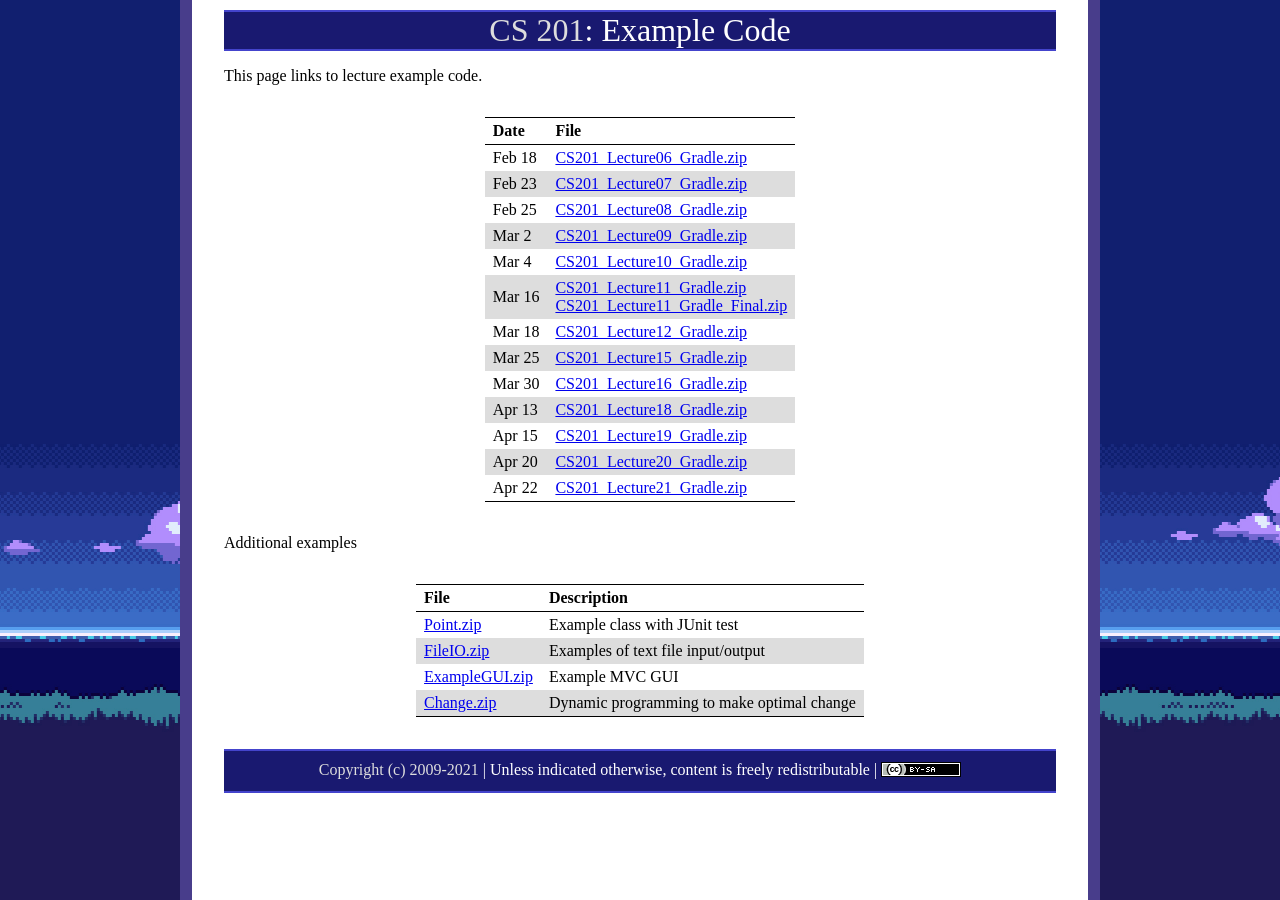
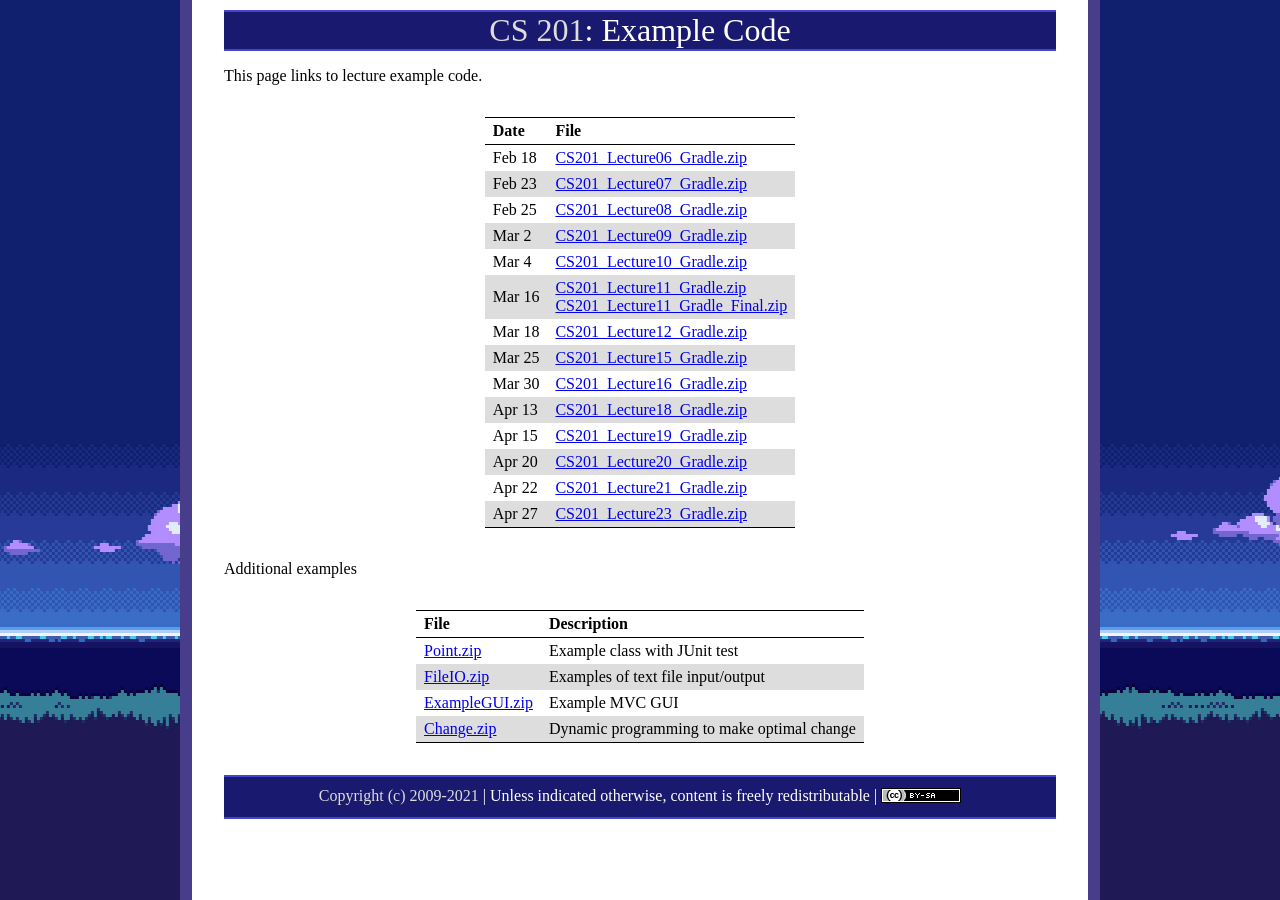
Before and after one commit to ycpcs/cs201-spring2021, a Jekyll site: the page built from examples/index.md, in a window 1280 px wide. Built offline with Jekyll 4.4.1, drawn with Linux system fonts in a browser that asks for light colours.

Commit message:
add lecture 23 zip
add lecture 23 zip

```diff
--- a/examples/index.md
+++ b/examples/index.md
@@ -20,6 +20,7 @@ Apr 13   | [CS201\_Lecture18\_Gradle.zip](CS201_Lecture18_Gradle.zip)
 Apr 15   | [CS201\_Lecture19\_Gradle.zip](CS201_Lecture19_Gradle.zip)
 Apr 20   | [CS201\_Lecture20\_Gradle.zip](CS201_Lecture20_Gradle.zip)
 Apr 22   | [CS201\_Lecture21\_Gradle.zip](CS201_Lecture21_Gradle.zip)
+Apr 27   | [CS201\_Lecture23\_Gradle.zip](CS201_Lecture23_Gradle.zip)
 
 Additional examples
 
```
Also changed, not shown: 1 other file.
